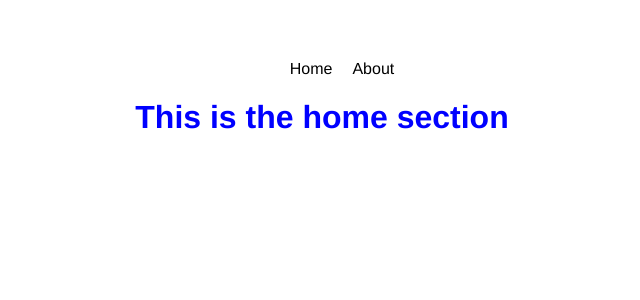
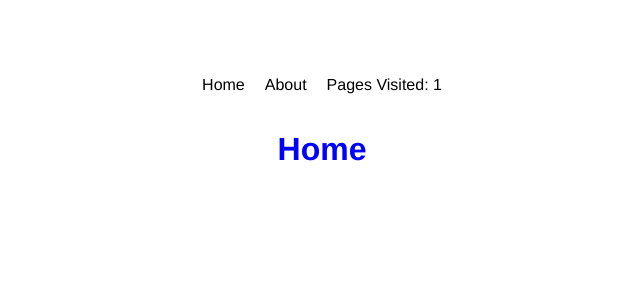
Before and after one commit to BurundangaStudio/boilerplate, a Vue app: page /#/ in a window 1280 px wide. Shown: the top 300 px of the page, without its empty margins (318-958 px from the left). Built offline with nearby package versions, Linux system fonts and the light colour scheme.

Commit message:
Vuex 2.0

```diff
--- a/package.json
+++ b/package.json
@@ -14,7 +14,8 @@
     "node-sass": "^4.0.0",
     "sass-loader": "^4.0.2",
     "vue": "^2.1.0",
-    "vue-router": "^2.1.1"
+    "vue-router": "^2.1.1",
+    "vuex": "^2.0.0"
   },
   "devDependencies": {
     "autoprefixer": "^6.4.0",
--- a/src/App.vue
+++ b/src/App.vue
@@ -1,13 +1,10 @@
+//
+// App.vue
+
 <template>
     <div id="app">
         <header-component></header-component>
-        <transition
-            @enter="enter"
-            @leave="leave"
-            :css="false"
-            mode="out-in"
-            appear
-        >
+        <transition @enter="enter" @leave="leave" :css="false" mode="out-in" appear>
             <router-view ref="page"></router-view>
         </transition>
     </div>
@@ -16,12 +13,16 @@
 <script>
 
 import { TweenMax } from 'gsap'
+
+import store from './data/vuex/store'
 import HeaderComponent from './components/common/Header'
 
 export default {
     name: 'app',
+    store,
     methods: {
         enter(el, done) {
+            store.commit('increment')
             if (this.$refs.page.enter) this.$refs.page.enter(el, done)
             else TweenMax.to(el, 0.5, { opacity: 1, y: 0, onComplete: done })
         },
--- a/src/components/About.vue
+++ b/src/components/About.vue
@@ -1,3 +1,6 @@
+//
+//  About.vue
+
 <template>
     <div class="about" id="about">
         <h1>{{ msg }}</h1>
@@ -9,7 +12,7 @@
         name: 'about',
         data() {
             return {
-                msg: 'This is the about section'
+                msg: 'About'
             }
         }
     }
@@ -18,9 +21,9 @@
 <style lang="scss" scoped>
     .about {
         opacity: 0;
-        transform: translateY(150px);
-        -webkit-transform: translateY(150px);
-        -moz-transform: translateY(150px);
+        transform: translateY(50px);
+        -webkit-transform: translateY(50px);
+        -moz-transform: translateY(50px);
         h1 {
             color:red;
         }
--- a/src/components/Home.vue
+++ b/src/components/Home.vue
@@ -1,3 +1,6 @@
+//
+//  Home.vue
+
 <template>
     <div class="home" id="home">
         <h1>{{ msg }}</h1>
@@ -12,18 +15,15 @@
         name: 'home',
         data() {
             return {
-                msg: 'This is the home section'
+                msg: 'Home'
             }
         },
         methods: {
-            beforeEnter(el) {
-                TweenMax.set(el, { opacity: 0, y: 150 })
-            },
             enter(el, done) {
-                TweenMax.to(el, 2, { opacity: 1, y: 0, onComplete: done })
+                TweenMax.to(el, 0.5, { opacity: 1, y: 0, rotation: 360, onComplete: done })
             },
             leave(el, done) {
-                TweenMax.to(el, 2, { opacity: 0, y: 50, onComplete: done })
+                TweenMax.to(el, 0.5, { opacity: 0, y: 50, onComplete: done })
             }
         }
     }
--- a/src/components/common/Header.vue
+++ b/src/components/common/Header.vue
@@ -1,14 +1,25 @@
+//
+// Header.vue
+
 <template>
     <header>
         <ul>
             <li v-for="link in links">
                 <router-link :to="link.path">{{ link.name }}</router-link>
+                <li>
+                    <p>
+                        Pages Visited: {{ pagesVisited }}
+                    </p>
+                </li>
             </li>
         </ul>
     </header>
 </template>
 
 <script>
+
+    import store from './../../data/vuex/store'
+
     export default {
         data() {
             return {
@@ -17,17 +28,25 @@
                     { path: '/about', name: 'About' }
                 ]
             }
+        },
+        computed: {
+            pagesVisited() {
+                return store.state.count
+            }
         }
     }
+
 </script>
 
 <style lang="scss" scoped>
     header {
         ul {
+            margin: 0;
+            padding: 0;
             li {
                 list-style: none;
                 display: inline-block;
-                a {
+                a, p {
                     color: black;
                     padding: 0px 10px;
                     text-decoration: none;
--- a/src/data/api/index.js
+++ b/src/data/api/index.js
@@ -0,0 +1,2 @@
+//
+// index.js
--- /dev/null
+++ b/src/data/vuex/store.js
@@ -0,0 +1,17 @@
+//
+// store.js
+
+import Vue from 'vue'
+import Vuex from 'vuex'
+
+Vue.use(Vuex)
+
+export default new Vuex.Store({
+    state: {
+        count: 0
+    },
+    mutations: {
+        increment: (state) => { state.count++ },
+        reset: (state) => { state.count = 0 }
+     }
+})
```
Also changed, not shown: .eslintrc.js.
